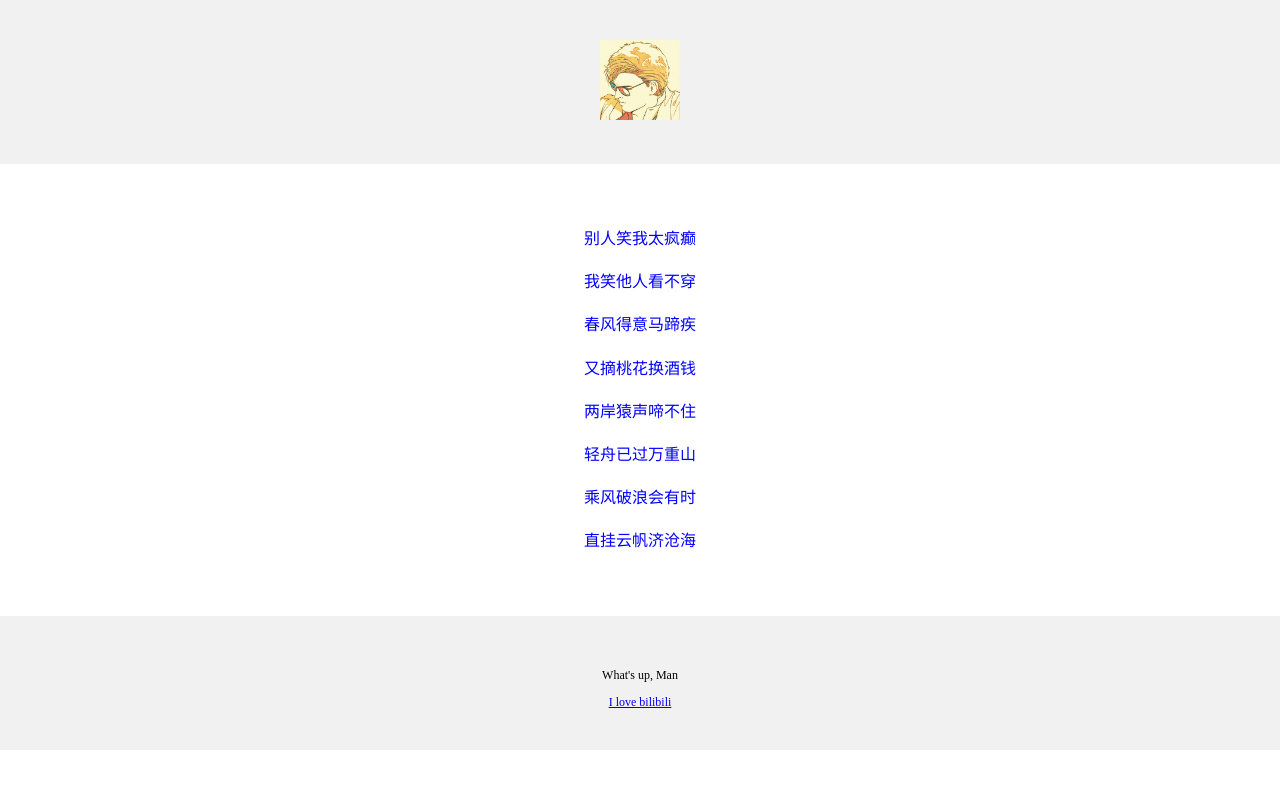
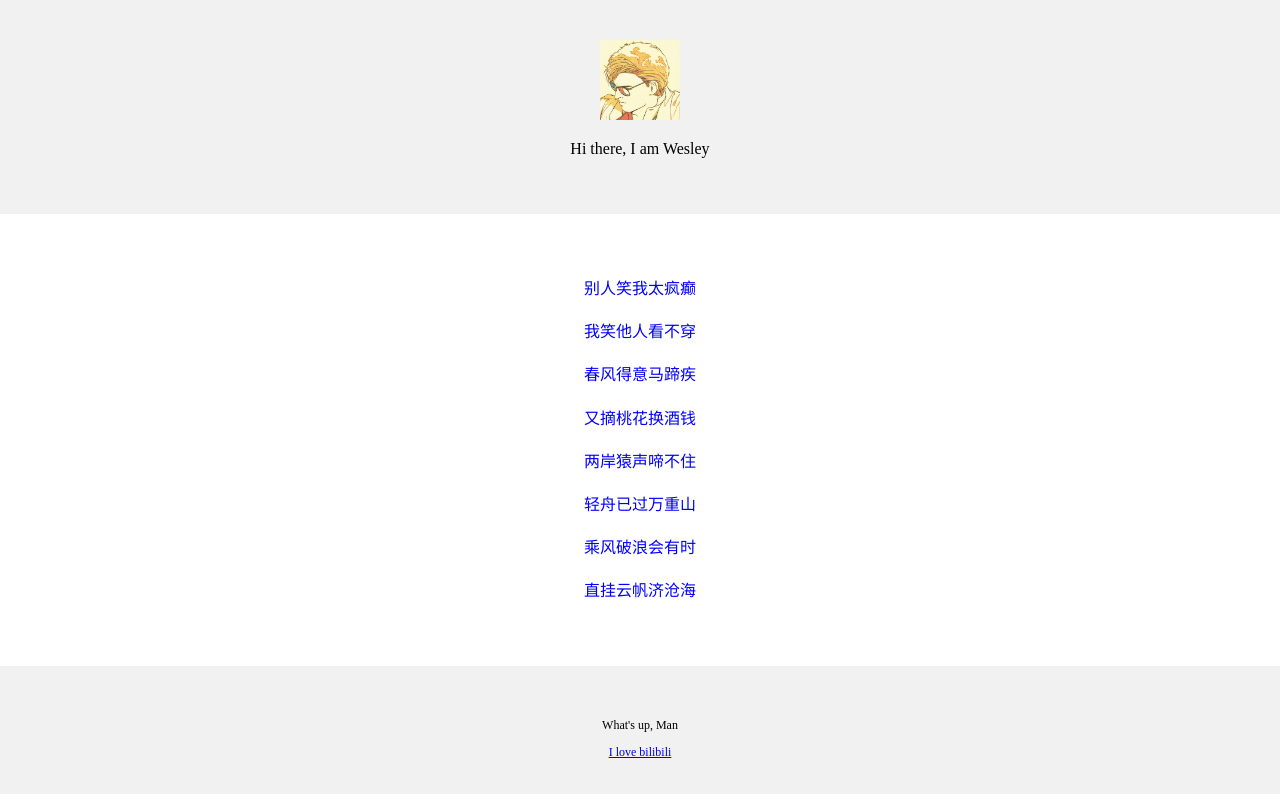
Before and after one commit to xzw8765/wesley, a plain HTML site: page index.html in a window 1280 px wide. Drawn offline with Linux system fonts and the light colour scheme.

Commit message:
Signed-off-by: xzw8765 <xzw8765@outlook.com>

```diff
--- a/index.html
+++ b/index.html
@@ -17,6 +17,7 @@
 		padding: 40px;
     ">
       <img src="./wesley.jpeg" alt="卫斯理" width="80px" height="80px" >
+	  <p>Hi there, I am Wesley</p>
     </div>
     <div style="
       max-width: 700px;
@@ -34,6 +35,7 @@
       <p>轻舟已过万重山</p>
       <p>乘风破浪会有时</p>
       <p>直挂云帆济沧海</p>
+
     </div>
     <div style="
       background-color: #f1f1f1;
```
